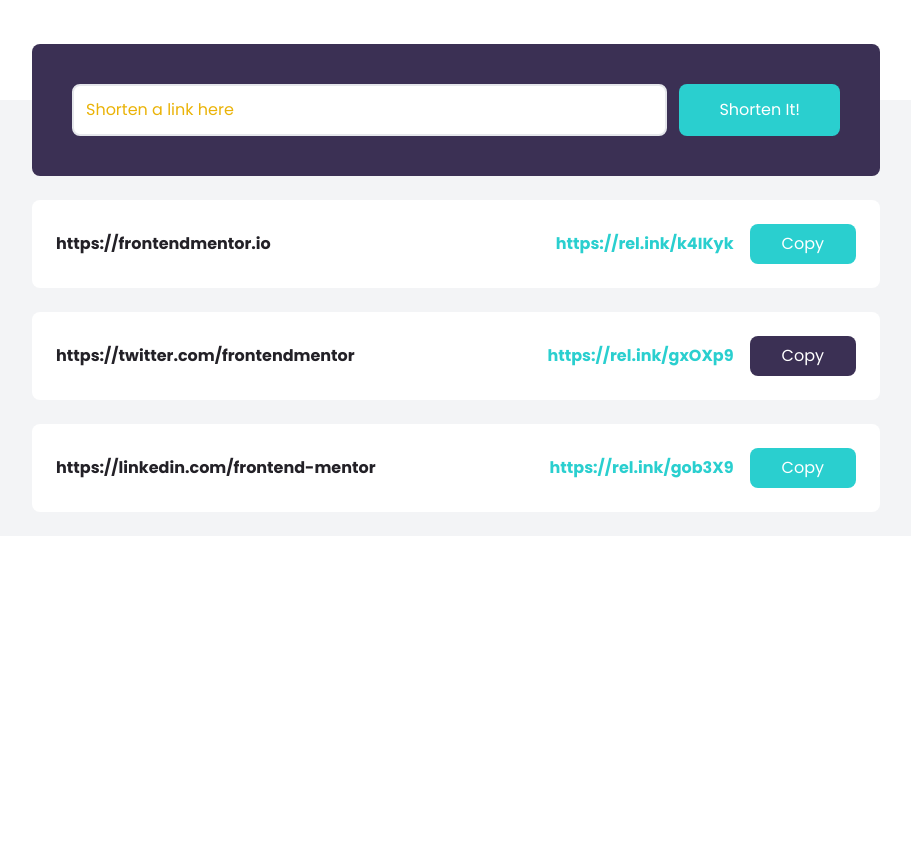
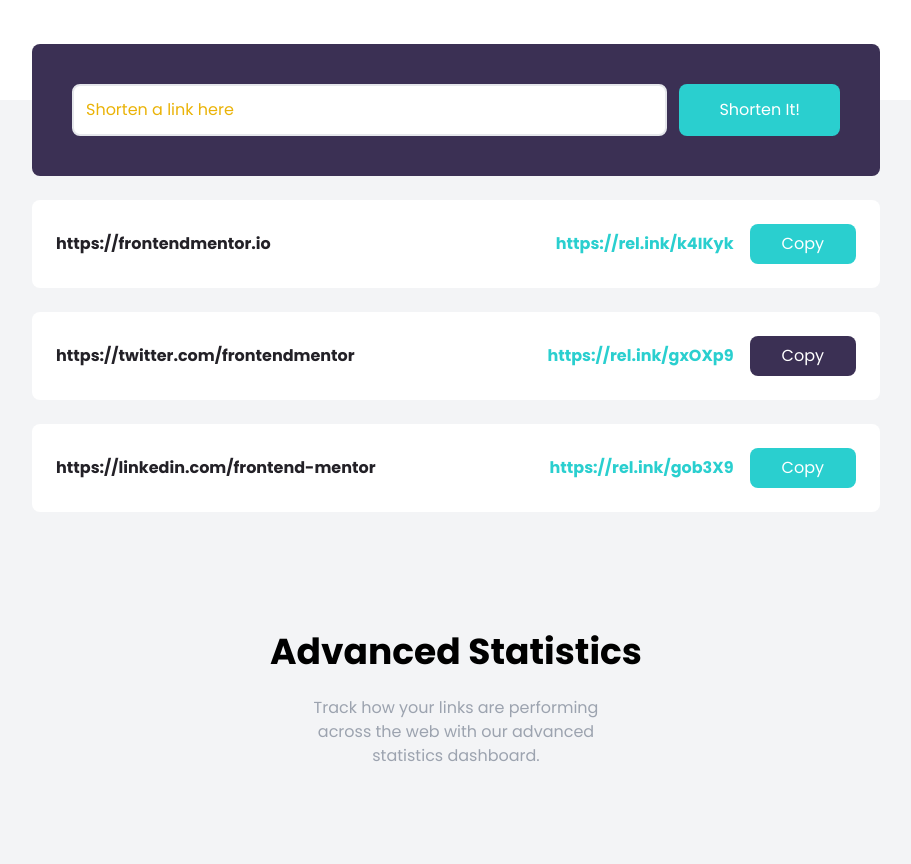
Before and after one commit to Mrst12/tailwind-shortly-website, a website: page index.html in a window 1280 px wide. Shown: the part 644-1508 px from the top of the page, without its empty margins (184-1095 px from the left). Before the commit the page ends 1180 px from the top, so only its background shows below. Drawn offline with Linux system fonts and the light colour scheme.

Commit message:
add the stats section to the website

```diff
--- a/index.html
+++ b/index.html
@@ -180,6 +180,17 @@
       </div>
     </section>
 
+    <!-- Stats section-->
+    <section id="stats" class="py-24 bg-gray-100">
+      <div class="container mx-auto px-3">
+        <h2 class="text-4xl mb-6 font-bold text-center">Advanced Statistics</h2>
+        <p class="max-w-xs mx-auto text-center text-gray-400">
+          Track how your links are performing across the web with our advanced
+          statistics dashboard.
+        </p>
+      </div>
+    </section>
+
     <script src="js/script.js" defer></script>
   </body>
 </html>
```
Also changed, not shown: css/style.css.
